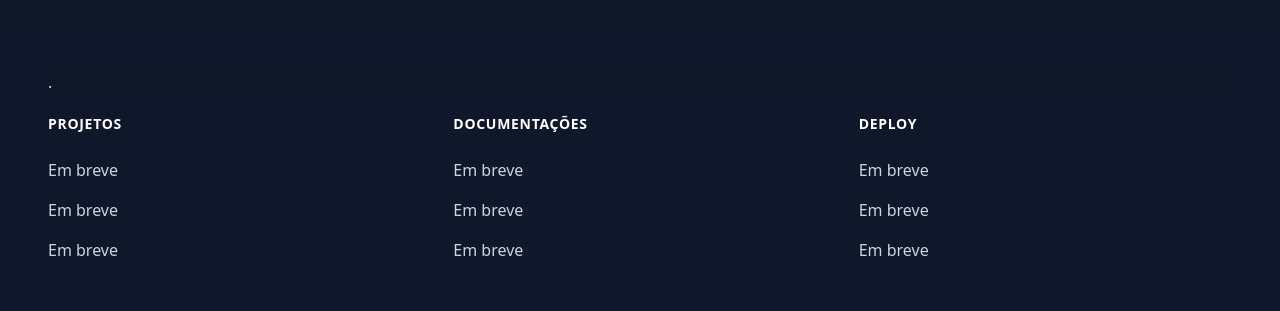
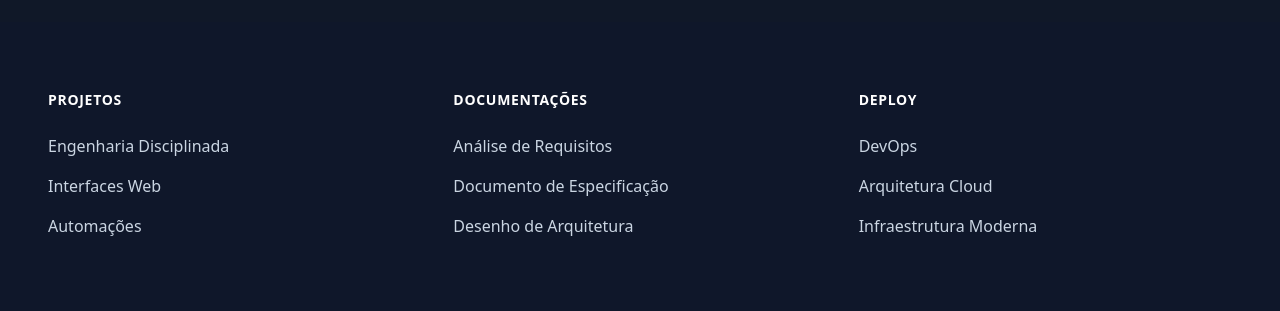
Before and after one commit to DemarchiWorking/portfolio-react-next, a Next.js app: page / in a window 1280 px wide. Shown: the part 4137-4448 px from the top of the page. Built offline with nearby package versions, Linux system fonts and the light colour scheme; no server answers.

Commit message:
feat: melhoria rodape
melhoria rodape

```diff
--- a/src/components/organisms/Footer/footer.tsx
+++ b/src/components/organisms/Footer/footer.tsx
@@ -8,25 +8,25 @@
 
   const footerNavigation = {
     plataforma: [
-      { name: "", href: "#" },
-      { name: "", href: "#" },
-      { name: "", href: "#" },
+      { name: "Engenharia Disciplinada", href: "#" },
+      { name: "Interfaces Web", href: "#" },
+      { name: "Automações", href: "#" },
     ],
     produtos: [
-      { name: "", href: "#" },
-      { name: "", href: "#" },
-      { name: "", href: "#" },
+      { name: "Análise de Requisitos", href: "#" },
+      { name: "Documento de Especificação", href: "#" },
+      { name: "Desenho de Arquitetura", href: "#" },
     ],
     sobre: [
-      { name: "", href: "#" },
-      { name: "", href: "#" },
-      { name: "", href: "#" },
+      { name: "DevOps", href: "#" },
+      { name: "Arquitetura Cloud", href: "#" },
+      { name: "Infraestrutura Moderna", href: "#" },
     ],
   };
 
   return (
     <footer className="bg-[#0f172a] text-slate-300 py-12 px-6 md:px-12 font-sans">
-      <div className="bg-blue-700 dark:bg-gray-900">.</div>
+      <div className="bg-blue-700 dark:bg-gray-900"></div>
 
       <div className="max-w-7xl pt-5 mx-auto">
 
```
